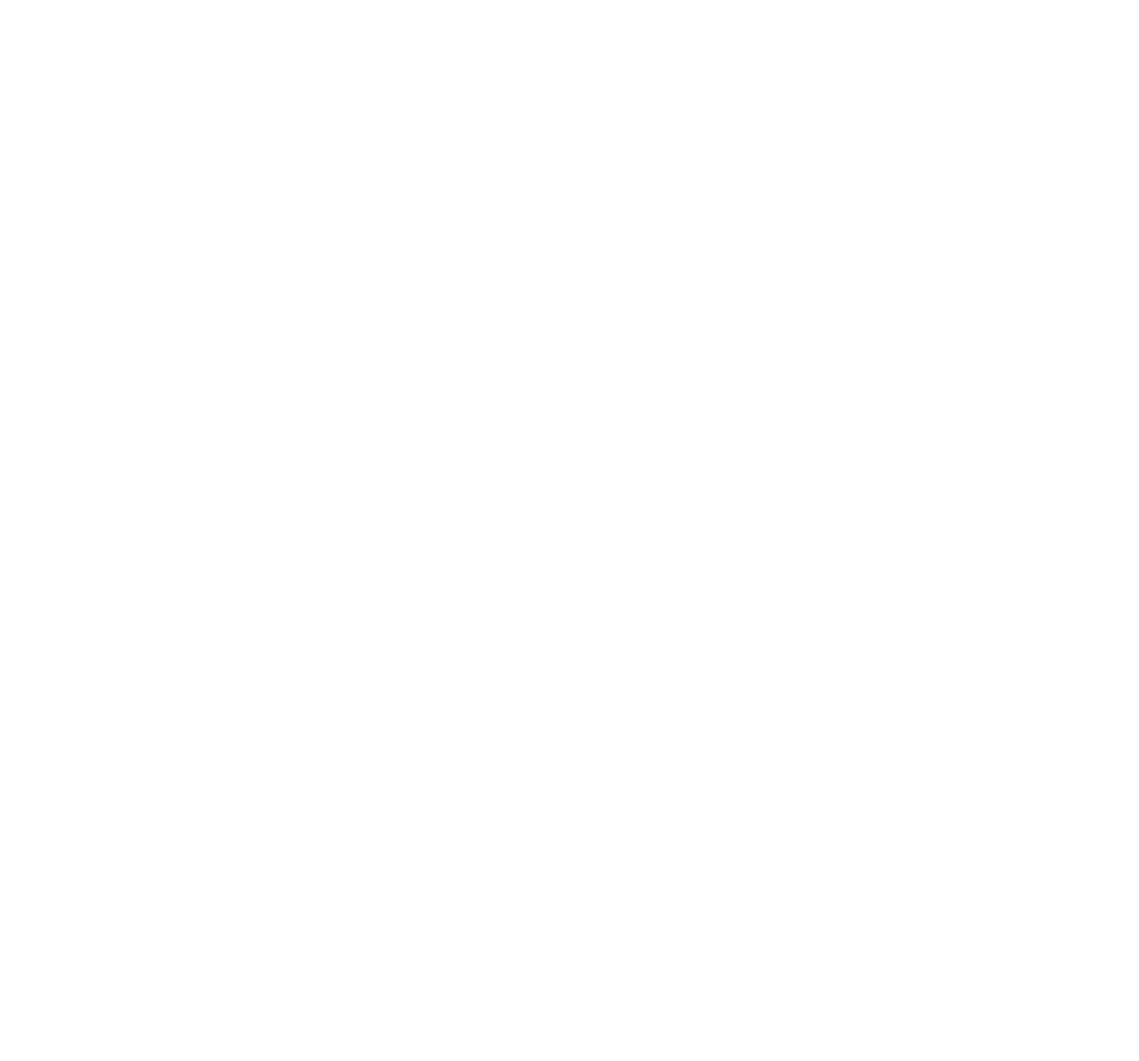
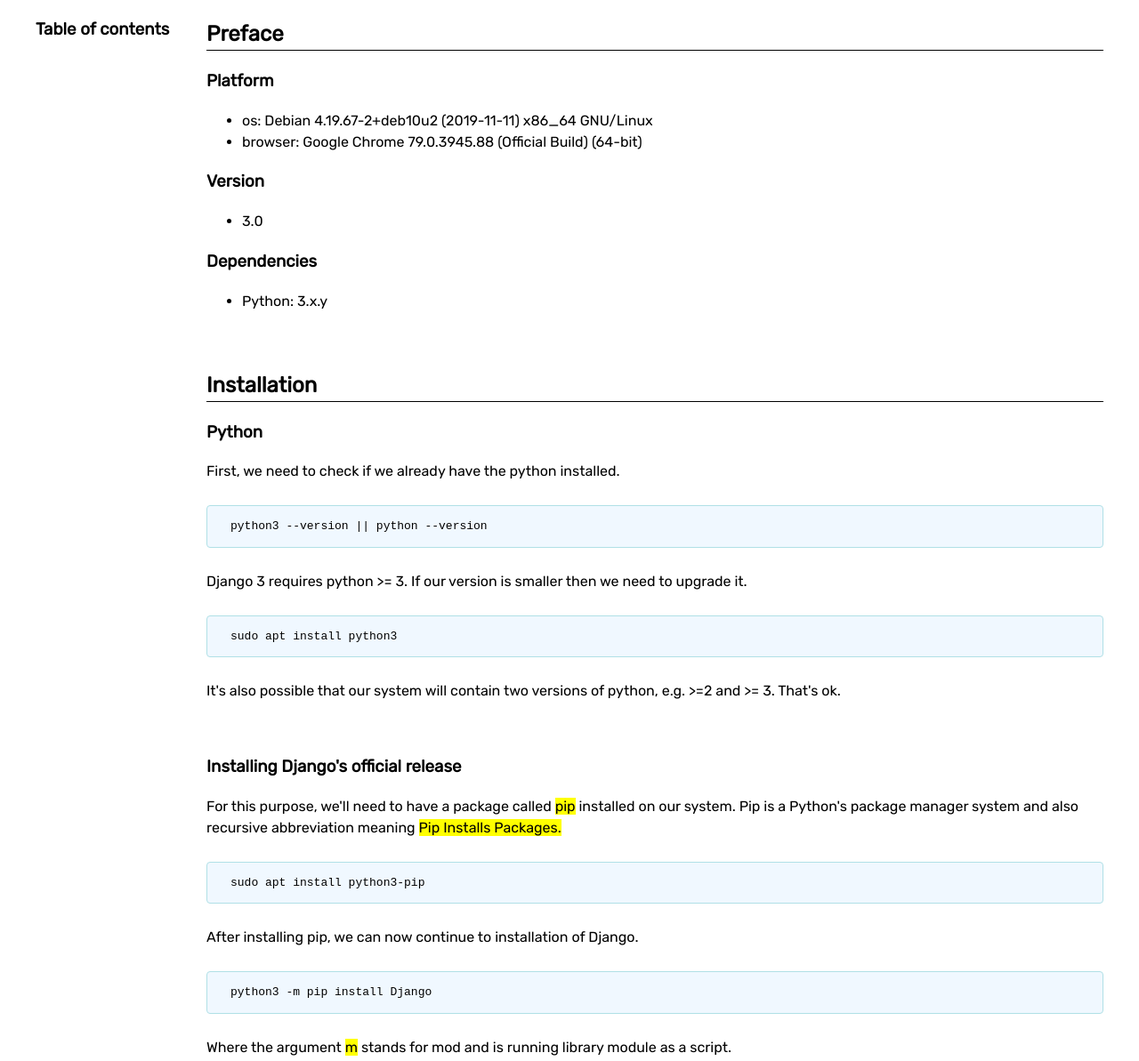
Before and after one commit to oorkan/django-docs, a plain HTML site: page index.htm in a window 1280 px wide. Shown: the top 1193 px of the page at 89% size. Before the commit the page ends 800 px from the top, so only its background shows below. Drawn offline with Linux system fonts and the light colour scheme.

Commit message:
create post

```diff
--- /dev/null
+++ b/assets/scss/_base.scss
@@ -0,0 +1,8 @@
+html,body {
+  font-size: 100%;
+  // font-family: 'Courier Prime', monospace;
+  // font-family: 'Raleway', sans-serif;
+  font-family: 'Rubik', sans-serif;
+  line-height: 1.5;
+  margin: 0px;
+}
--- /dev/null
+++ b/assets/scss/_flex.scss
@@ -0,0 +1,3 @@
+#page {
+  display: flex;
+}
--- /dev/null
+++ b/assets/scss/_footer.scss
@@ -0,0 +1,6 @@
+#site-footer {
+  height: 2em;
+  padding: 1em;
+  //background-color: var(--black);
+  //color: var(--white);
+}
--- /dev/null
+++ b/assets/scss/_mixins.scss
@@ -0,0 +1,8 @@
+@mixin codeblock() {
+  display: block;
+  padding: 1em 2em;
+  background-color: var(--aliceblue);
+  border-radius: 4px;
+  border-width: 1px; border-style: solid; border-color: var(--powderblue);
+  margin: 2em 0px;
+}
--- /dev/null
+++ b/assets/scss/_page.scss
@@ -0,0 +1,9 @@
+#page {
+  max-width: 75em;
+  width: 100%;
+  margin: 0px auto;
+}
+
+#page-content {
+  width: calc(100% - 12em);
+}
--- /dev/null
+++ b/assets/scss/_post.scss
@@ -0,0 +1,11 @@
+.post {
+  margin-bottom: 4em;
+
+  &__title {
+    border-bottom: 1px solid currentColor;
+  }
+
+  .codeblock {
+    @include codeblock();
+  }
+}
--- /dev/null
+++ b/assets/scss/_sidebar.scss
@@ -0,0 +1,3 @@
+#sidebar {
+  width: 12em;
+}
--- /dev/null
+++ b/assets/scss/_typography.scss
@@ -0,0 +1 @@
+.text-center { text-align: center; }
--- /dev/null
+++ b/assets/scss/_vars.scss
@@ -0,0 +1,6 @@
+:root {
+  --aliceblue: AliceBlue;
+  --black: Black;
+  --powderblue: PowderBlue;
+  --white: White;
+}
--- a/assets/scss/style.scss
+++ b/assets/scss/style.scss
@@ -1,5 +1,9 @@
-div {
-  p {
-    color: red;
-  }
-}
+@import "vars";
+@import "mixins";
+@import "base";
+@import "typography";
+@import "flex";
+@import "sidebar";
+@import "page";
+@import "post";
+@import "footer";
--- a/index.htm
+++ b/index.htm
@@ -5,8 +5,84 @@
   <meta name="viewport" content="width=device-width, initial-scale=1.0">
   <meta http-equiv="X-UA-Compatible" content="ie=edge">
   <title>Django Docs | Index</title>
+  <!-- <link href="https://fonts.googleapis.com/css?family=Courier+Prime:400,700&display=swap" rel="stylesheet">  -->
+  <!-- <link href="https://fonts.googleapis.com/css?family=Raleway&display=swap" rel="stylesheet"> -->
+  <link href="https://fonts.googleapis.com/css?family=Rubik&display=swap" rel="stylesheet">
+  <link rel="stylesheet" href="assets/css/style.css">
 </head>
 <body>
-  <main id="page"></main>
+  <main id="main">
+    <header id="site-header"></header>
+    <section id="page">
+      <aside id="sidebar">
+        <h3>Table of contents</h3>
+      </aside>
+      <div id="page-content">
+        <article class="post">
+          <h2 class="post__title">Preface</h2>
+          <div class="post__thumbnail"></div>
+          <div class="post__content">
+            <h3>Platform</h3>
+            <ul>
+              <li>os: Debian 4.19.67-2+deb10u2 (2019-11-11) x86_64 GNU/Linux</li>
+              <li>browser: Google Chrome 79.0.3945.88 (Official Build) (64-bit)</li>
+            </ul>
+            <h3>Version</h3>
+            <ul>
+              <li>3.0</li>
+            </ul>
+            <h3>Dependencies</h3>
+            <ul>
+              <li>
+                Python: 3.x.y
+              </li>
+            </ul>
+          </div>
+        </article>
+        <article class="post">
+          <h2 class="post__title">Installation</h2>
+          <div class="post__thumbnail"></div>
+          <div class="post__content">
+            <h3>Python</h3>
+            <p>
+              First, we need to check if we already have the python installed.
+              <code class="codeblock">
+                python3 --version || python --version
+              </code>
+            </p>
+            <p>
+              Django 3 requires python >= 3. If our version is smaller then we need to upgrade it.
+              <code class="codeblock">
+                sudo apt install python3
+              </code>
+              It's also possible that our system will contain two versions of python, e.g. >=2 and >= 3. That's ok.
+            </p>
+            <p>&nbsp;</p>
+            <h3>Installing Django's official release</h3>
+            <p>
+              For this purpose, we'll need to have a package called <mark>pip</mark> installed on our system. Pip is a Python's package manager system and also recursive abbreviation meaning <mark>Pip Installs Packages.</mark>
+              <code class="codeblock">
+                sudo apt install python3-pip
+              </code>
+              After installing pip, we can now continue to installation of Django.
+              <code class="codeblock">
+                python3 -m pip install Django
+              </code>
+              Where the argument <mark>m</mark> stands for mod and is running library module as a script.
+            </p>
+            <p>
+              To verify that the Django is successfully installed we can run the following command:
+              <code class="codeblock">
+                python3 -m django --version
+              </code>
+            </p>
+          </div>
+        </article>
+      </div>
+    </section>
+    <footer id="site-footer" class="text-center">
+      © 2019
+    </footer>
+  </main>
 </body>
 </html>
```
Also changed, not shown: assets/css/style.scss (deleted, +0 -8 lines), assets/css/style.css, 1 other file.
